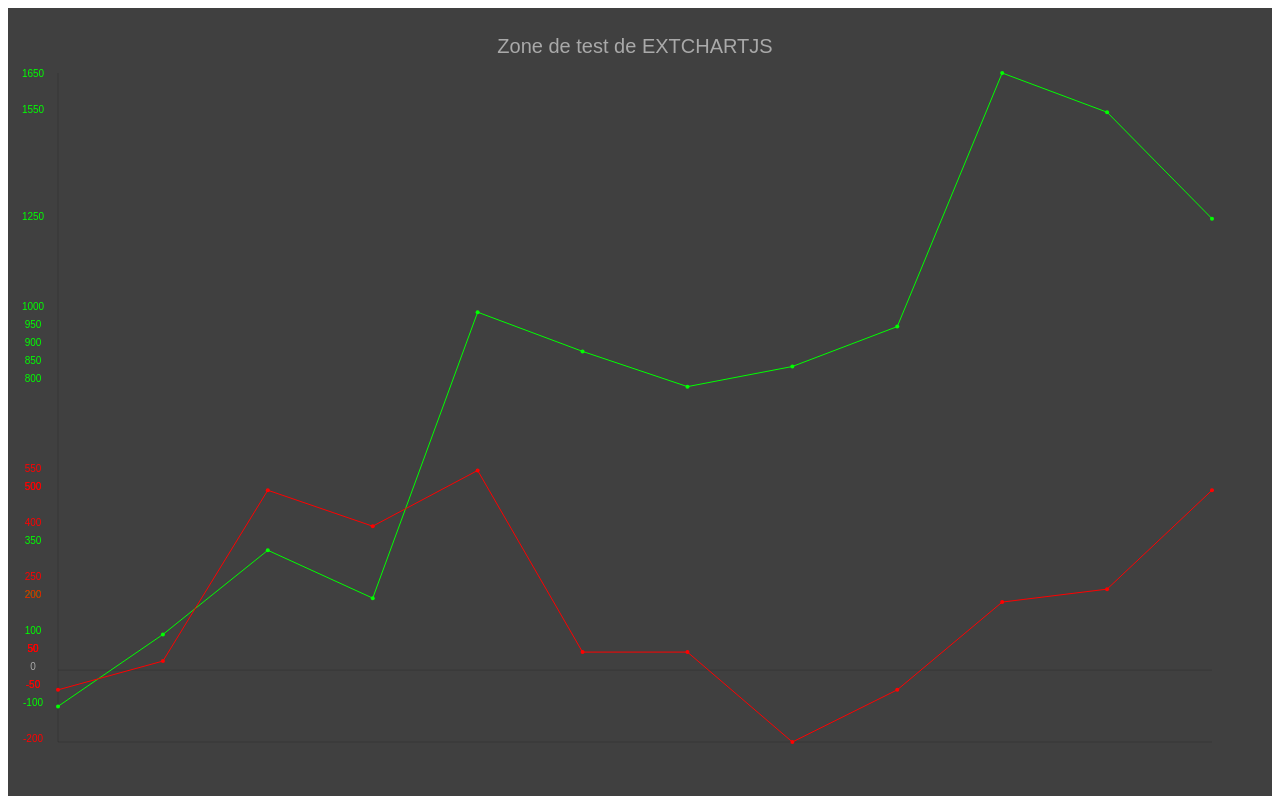
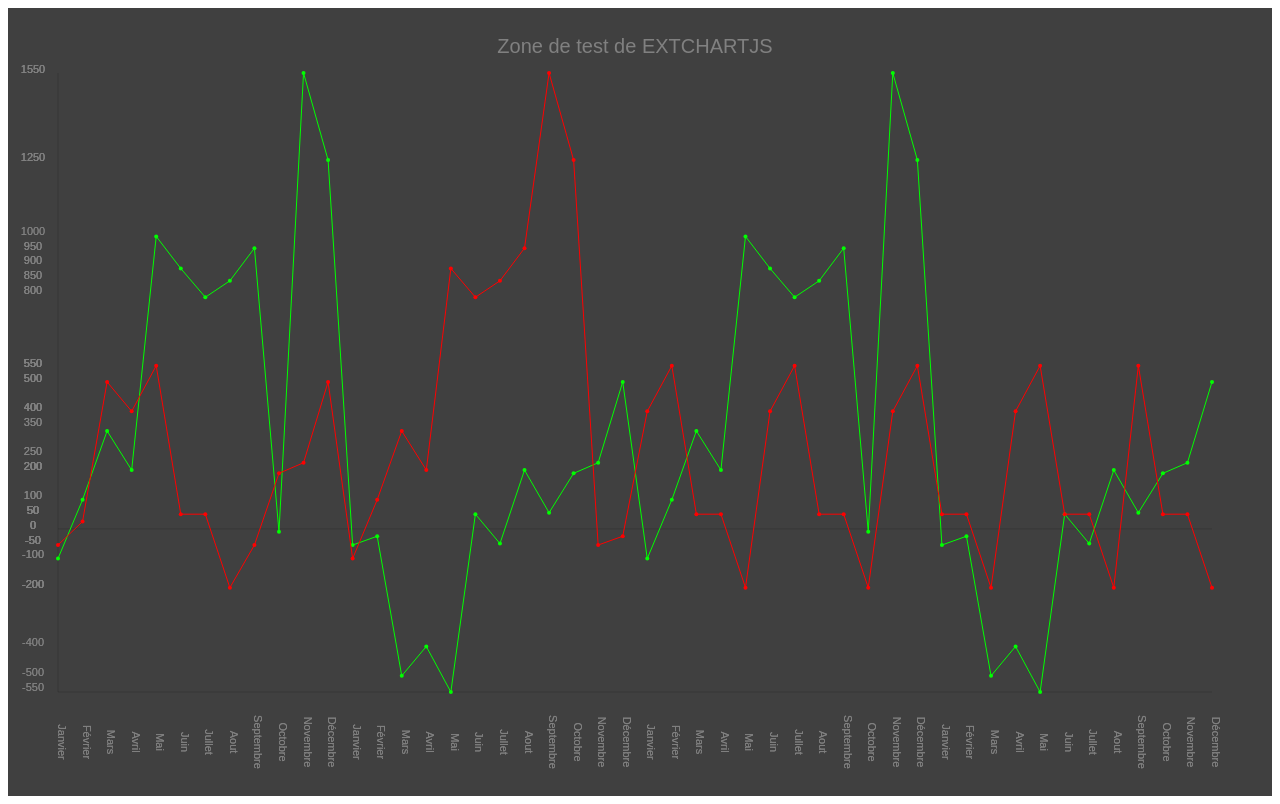
Before and after one commit to SimonLoir/ext-chart-js, a plain HTML site: page index.html in a window 1280 px wide. Drawn offline with Linux system fonts and the light colour scheme.

Commit message:
adding margin management and font modification + int to monthes

```diff
--- a/ext-chart-js.js
+++ b/ext-chart-js.js
@@ -69,19 +69,27 @@ var newExtJsChart = function (div, options){
 
     if(options.chart.type == "linear"){
 
+        if(options.chart.margin == undefined) {
+            var from_bottom = 150;
+            var from_left = 100;
+        }else{
+            var from_bottom = options.chart.margin.y;
+            var from_left = options.chart.margin.x;
+        }
+
         // Y axis
         ctx.beginPath();
         ctx.strokeStyle = "rgba(0,0,0,0.15)";
-        ctx.moveTo(50, canvas.height - 50);
-        ctx.lineTo(50, 65);
+        ctx.moveTo(from_left, canvas.height - from_bottom);
+        ctx.lineTo(from_left, 65);
         ctx.stroke();
         ctx.closePath();
 
         // X axis
         ctx.beginPath();
         ctx.strokeStyle = "rgba(0,0,0,0.15)";
-        ctx.moveTo(50, canvas.height - 50);
-        ctx.lineTo(canvas.width - 50,  canvas.height - 50);
+        ctx.moveTo(from_left, canvas.height - from_bottom);
+        ctx.lineTo(canvas.width - from_left,  canvas.height - from_bottom);
         ctx.stroke();
         ctx.closePath();
 
@@ -109,12 +117,12 @@ var newExtJsChart = function (div, options){
 
         // Defining x size :
 
-        var available_width = canvas.width - 100;
+        var available_width = canvas.width - (2 * from_left);
         var cell_size_x = available_width / Math.abs(max_x - min_x);
 
         // Defining y size
 
-        var available_height = canvas.height - 65 - 50;
+        var available_height = canvas.height - 65 - from_bottom;
         var cell_size_y = available_height / Math.abs(max_y - min_y);
 
         // Drawing 0 line
@@ -122,16 +130,18 @@ var newExtJsChart = function (div, options){
         if(min_y <= 0) {
             ctx.beginPath();
             ctx.strokeStyle = "rgba(0,0,0,0.15)";
-            var line_y = canvas.height - 50 - (0 * cell_size_y) + (min_y * cell_size_y)
-            ctx.moveTo(50, line_y);
-            ctx.lineTo(canvas.width - 50, line_y);
+            var line_y = canvas.height - from_bottom - (0 * cell_size_y) + (min_y * cell_size_y)
+            ctx.moveTo(from_left, line_y);
+            ctx.lineTo(canvas.width - from_left, line_y);
             ctx.stroke();
             ctx.closePath();
 
-            draw.text('0', 25, line_y, "10px Arial");
+            draw.text('0', from_left / 2, line_y, options.chart.axes_font);
         }
 
         // writing graph
+
+        var monthes = ["", "Janvier", "Février", "Mars", "Avril", "Mai", "Juin", "Jullet", "Aout", "Septembre", "Octobre", "Novembre", "Décembre"];
 
         for (var dsi = 0; dsi < options.datasets.length; dsi++) {
 
@@ -142,8 +152,8 @@ var newExtJsChart = function (div, options){
 
             for (var dsix = 0; dsix < dataset.x.length; dsix++) {
 
-                var x =  50 + (dataset.x[dsix] * cell_size_x) - (min_x * cell_size_x);
-                var y = getY(dataset.y[dsix], canvas, cell_size_y, min_y);
+                var x =  from_left + (dataset.x[dsix] * cell_size_x) - (min_x * cell_size_x);
+                var y = getY(dataset.y[dsix], canvas, cell_size_y, min_y, from_bottom);
 
                 draw.dot(x, y, 2, color);
 
@@ -166,11 +176,30 @@ var newExtJsChart = function (div, options){
 
                 }
 
+                var toBeShown = Math.round(dataset.y[dsix] / options.chart.yround) * options.chart.yround;
 
+                draw.text(toBeShown, from_left / 2,getY(toBeShown, canvas, cell_size_y, min_y, from_bottom), options.chart.axes_font, options.chart.title_color);
 
-                    var toBeShown = Math.round(dataset.y[dsix] / options.chart.yround) * options.chart.yround;
+                draw.text(function () {
 
-                    draw.text(toBeShown, 25,getY(toBeShown, canvas, cell_size_y, min_y), "10px Arial", color);
+                    var data = dataset.x[dsix];
+
+                    if(options.chart.x.unit == "~month"){
+
+                        real_data = "";
+                        var i = 0;
+                        var ee = 0;
+                        while (i < data) {
+                            i = i + 12;
+                            ee++;
+                        }
+                        real_data = ee - 1;
+
+                        return monthes[data - (real_data * 12)];
+
+                    }
+
+                }(), canvas.height - (from_bottom / 2), -x, options.chart.axes_font, options.chart.title_color, Math.PI / 2);
 
             }
 
@@ -217,11 +246,7 @@ var newExtJsChart = function (div, options){
 
 var extChartDrawer = function (ctx){
 
-    this.ctx = ctx;
-
     this.dot = function (x,y,dotRadius,dotColor){
-
-        var ctx = this.ctx;
 
         ctx.beginPath();
         ctx.arc(x,y, dotRadius, 0, 2 * Math.PI, false);
@@ -230,7 +255,17 @@ var extChartDrawer = function (ctx){
         ctx.closePath();
     }
 
-    this.text = function (text, x, y, font, color) {
+    this.text = function (text, x, y, font, color, rotate) {
+
+        if(rotate != undefined) {
+
+            ctx.save();
+
+            ctx.translate(0,0);
+
+            ctx.rotate(rotate);
+
+        }
 
         ctx.beginPath();
 
@@ -239,12 +274,20 @@ var extChartDrawer = function (ctx){
         }else{
             ctx.fillStyle = "darkgray";
         }
+
+
         ctx.font = font;
         ctx.textAlign = "center";
 
         ctx.fillText(text, x, y);
 
         ctx.closePath();
+
+        if(rotate != undefined) {
+
+            ctx.restore();
+
+        }
 
     }
 
@@ -253,6 +296,6 @@ var extChartDrawer = function (ctx){
 }
 
 
-function getY(y, canvas, cell_size_y, min_y){
-    return canvas.height - 50 - (y * cell_size_y) + (min_y * cell_size_y);
+function getY(y, canvas, cell_size_y, min_y, from_bottom){
+    return canvas.height - from_bottom - (y * cell_size_y) + (min_y * cell_size_y);
 }
--- a/index.html
+++ b/index.html
@@ -20,7 +20,7 @@
             chart: {
 
                 title: "Zone de test de EXTCHARTJS",
-                title_color : "darkgray",
+                title_color : "gray",
                 type: "linear",
                 width: window.innerWidth / 1.02,
                 height: window.innerHeight / 1.02,
@@ -40,18 +40,25 @@
                     "red",
                     "blue"
                 ],
-                yround : 50
+                yround : 50,
+                margin : {
+
+                    y : 100,
+                    x : 50
+
+                },
+                axes_font : "11px Arial"
             },
 
             datasets: [
                 {
-                    y: [-101, 99, 333, 200, 995, 886, 788, 844, 955, 1660, 1551, 1255],
-                    x: [1, 2, 3, 4, 5, 6, 7, 8, 9, 10, 11, 12],
+                    y: [-101, 99, 333, 200, 995, 886, 788, 844, 955, -10, 1551, 1255, -55, -25, -500, -400, -555, 50, -50, 200, 55, 189, 225, 500, -101, 99, 333, 200, 995, 886, 788, 844, 955, -10, 1551, 1255, -55, -25, -500, -400, -555, 50, -50, 200, 55, 189, 225, 500],
+                    x: [1, 2, 3, 4, 5, 6, 7, 8, 9, 10, 11, 12, 13,14,15,16,17,18,19,20, 21, 22,23,24,25,26,27,28,29,30 ,31,32,33,34,35,36,37,38,39, 40, 41, 42, 43,44, 45, 46, 47, 48],
                     display_title: "Dépenses"
                 },
                 {
-                    y: [-55, 25, 500, 400, 555, 50, 50, -200, -55, 189, 225, 500],
-                    x: [1, 2, 3, 4, 5, 6, 7, 8, 9, 10, 11, 12],
+                    y: [-55, 25, 500, 400, 555, 50, 50, -200, -55, 189, 225, 500, -101, 99, 333, 200, 886, 788, 844, 955, 1551, 1255, -55, -25, 400, 555, 50, 50, -200, 400, 555, 50, 50, -200, 400, 555, 50, 50, -200, 400, 555, 50, 50, -200, 555, 50, 50, -200],
+                    x: [1, 2, 3, 4, 5, 6, 7, 8, 9, 10, 11, 12, 13,14,15,16,17,18,19,20, 21, 22,23,24,25,26,27,28,29,30 ,31,32,33,34,35,36,37,38,39, 40, 41, 42, 43,44, 45, 46, 47, 48],
                     display_title: "Dépenses"
                 }
             ]
```
